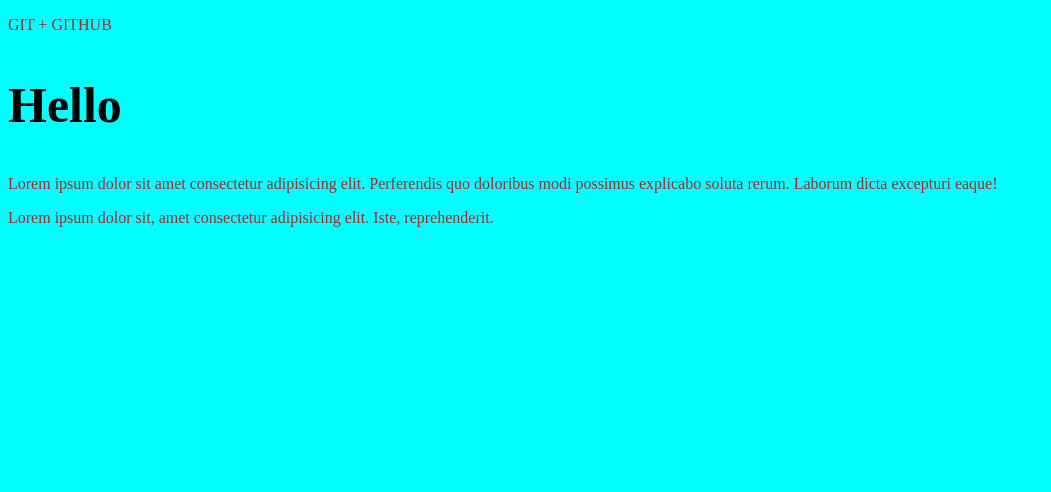
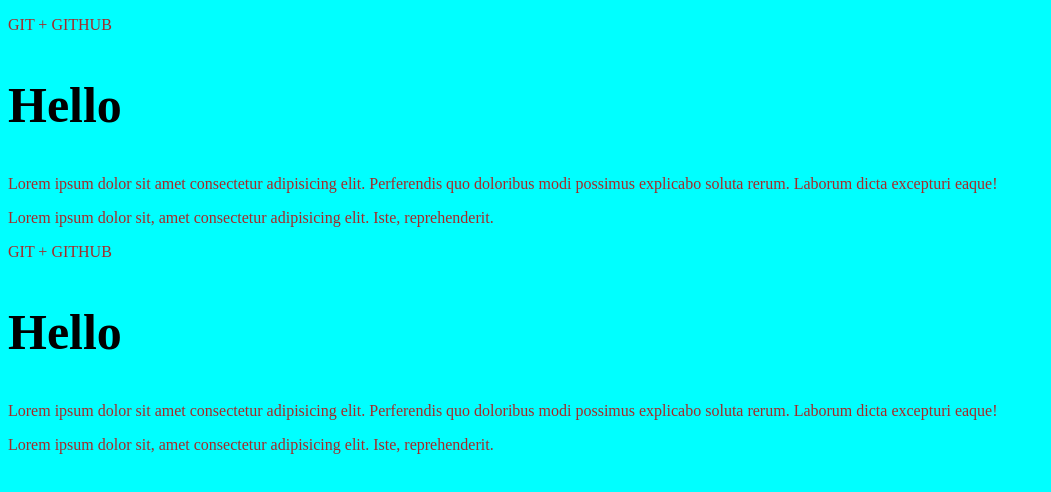
Before and after one commit to YanaAduevskaya/gittest, a plain HTML site: page index.html in a window 1280 px wide. Shown: the whole page, without its empty margins (0-1051 px from the left). Drawn offline with Linux system fonts and the light colour scheme.

Commit message:
ветка about и работа в ней

```diff
--- a/index.html
+++ b/index.html
@@ -12,5 +12,9 @@
     <h2>Hello</h2>
     <p>Lorem ipsum dolor sit amet consectetur adipisicing elit. Perferendis quo doloribus modi possimus explicabo soluta rerum. Laborum dicta excepturi eaque!</p>
     <p>Lorem ipsum dolor sit, amet consectetur adipisicing elit. Iste, reprehenderit.</p>
+    <P>GIT + GITHUB</P>
+    <h2>Hello</h2>
+    <p>Lorem ipsum dolor sit amet consectetur adipisicing elit. Perferendis quo doloribus modi possimus explicabo soluta rerum. Laborum dicta excepturi eaque!</p>
+    <p>Lorem ipsum dolor sit, amet consectetur adipisicing elit. Iste, reprehenderit.</p>
 </body>
 </html>
```
